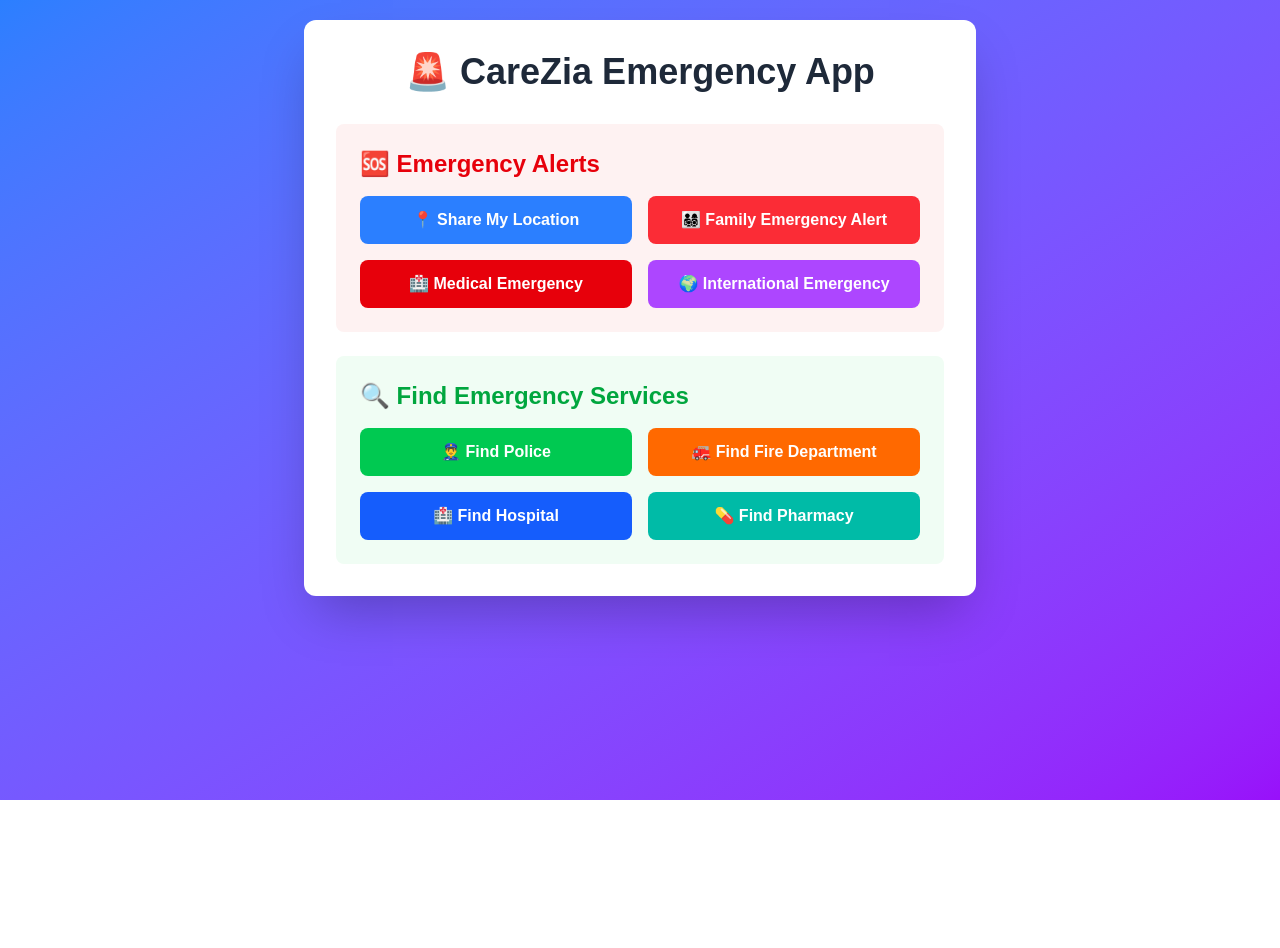
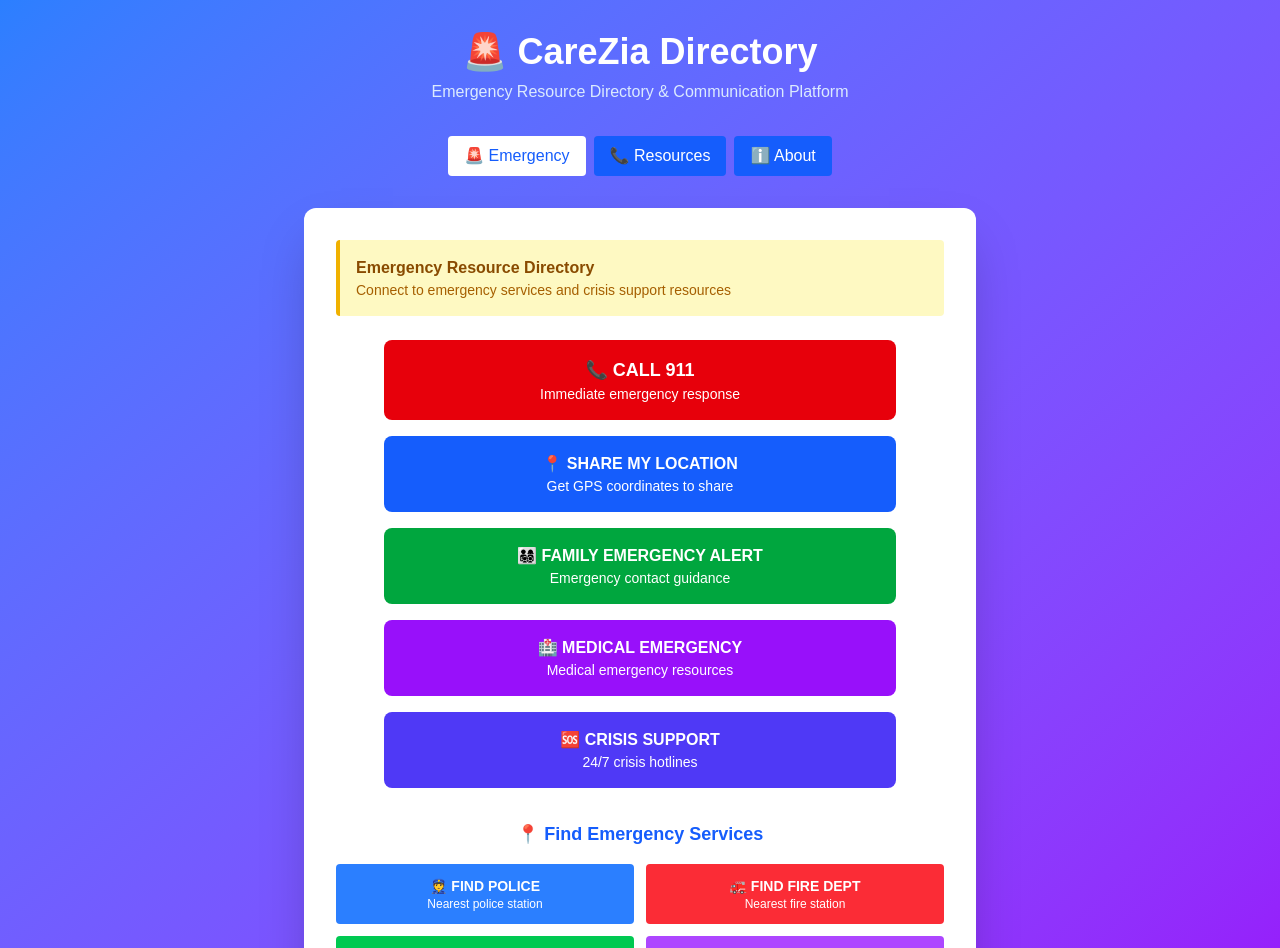
Before and after one commit to jlbillyenterprises-beep/careziaspace, a Next.js app: page / in a window 1280 px wide. Shown: the top 948 px of the page. Before the commit the page ends 800 px from the top, so only its background shows below. Built offline with nearby package versions, Linux system fonts and the light colour scheme.

Commit message:
Update page.tsx

```diff
--- a/app/page.tsx
+++ b/app/page.tsx
@@ -1,52 +1,255 @@
 'use client'
 
-export default function Home() {
+import { useState } from 'react'
+
+export default function CareZiaDirectory() {
+  const [activeTab, setActiveTab] = useState('emergency')
+
+  // Emergency Functions
+  const call911 = () => {
+    if (confirm('This will call 911 Emergency Services. Continue?')) {
+      window.location.href = 'tel:911'
+      shareLocation()
+    }
+  }
+
   const shareLocation = () => {
     if (navigator.geolocation) {
       navigator.geolocation.getCurrentPosition((position) => {
-        const coord = `${position.coords.latitude},${position.coords.longitude}`;
-        alert('📍 Location shared: ' + coord);
-      });
+        const coords = `${position.coords.latitude},${position.coords.longitude}`
+        alert(`Location coordinates: ${coords}\n\nShare these coordinates with emergency contacts if needed.`)
+      }, () => {
+        alert('Location sharing not available. Please manually share your address with emergency contacts.')
+      })
     } else {
-      alert('❌ GPS location not available on this device');
+      alert('GPS not available on this device. Please manually share your location with emergency contacts.')
     }
-  };
+  }
 
-  const familyAlert = () => alert('👨‍👩‍👧‍👦 Family Emergency Alert Sent!');
-  const medicalEmergency = () => alert('🏥 Medical Emergency Alert Sent!');
-  const internationalEmergency = () => alert('🌍 International Emergency Services Contacted!');
-  const findPolice = () => window.open('https://www.google.com/maps/search/police+station+near+me');
-  const findFire = () => window.open('https://www.google.com/maps/search/fire+station+near+me');
-  const findHospital = () => window.open('https://www.google.com/maps/search/hospital+near+me');
-  const findPharmacy = () => window.open('https://www.google.com/maps/search/pharmacy+near+me');
+  const familyAlert = () => {
+    alert('Emergency Alert System:\n\n• Contact your family members directly\n• Share your location if needed\n• Use emergency contact list below')
+  }
 
-  return (
-    <div className="min-h-screen bg-gradient-to-br from-blue-500 to-purple-600 p-5">
-      <div className="max-w-2xl mx-auto bg-white rounded-xl shadow-2xl p-8">
-        <h1 className="text-4xl font-bold text-center text-gray-800 mb-8">
-          🚨 CareZia Emergency App
-        </h1>
+  const medicalEmergency = () => {
+    alert('Medical Emergency Resources:\n\n• Call 911 for immediate medical emergencies\n• Contact your doctor or urgent care\n• Use medical ID information if available')
+  }
 
-        <div className="bg-red-50 p-6 rounded-lg mb-6">
-          <h3 className="text-2xl font-semibold text-red-600 mb-4">🆘 Emergency Alerts</h3>
-          <div className="grid grid-cols-1 md:grid-cols-2 gap-4">
-            <button onClick={shareLocation} className="bg-blue-500 hover:bg-blue-700 text-white font-bold py-3 px-6 rounded-lg">📍 Share My Location</button>
-            <button onClick={familyAlert} className="bg-red-500 hover:bg-red-700 text-white font-bold py-3 px-6 rounded-lg">👨‍👩‍👧‍👦 Family Emergency Alert</button>
-            <button onClick={medicalEmergency} className="bg-red-600 hover:bg-red-800 text-white font-bold py-3 px-6 rounded-lg">🏥 Medical Emergency</button>
-            <button onClick={internationalEmergency} className="bg-purple-500 hover:bg-purple-700 text-white font-bold py-3 px-6 rounded-lg">🌍 International Emergency</button>
-          </div>
-        </div>
+  const crisisSupport = () => {
+    alert('Crisis Support Resources:\n\n• 988 - Suicide & Crisis Lifeline (24/7)\n• 741741 - Crisis Text Line (Text HOME)\n• 1-800-662-4357 - SAMHSA Mental Health Helpline\n• 911 - Life-threatening emergencies')
+  }
 
-        <div className="bg-green-50 p-6 rounded-lg">
-          <h3 className="text-2xl font-semibold text-green-600 mb-4">🔍 Find Emergency Services</h3>
-          <div className="grid grid-cols-1 md:grid-cols-2 gap-4">
-            <button onClick={findPolice} className="bg-green-500 hover:bg-green-700 text-white font-bold py-3 px-6 rounded-lg">👮‍♂️ Find Police</button>
-            <button onClick={findFire} className="bg-orange-500 hover:bg-orange-700 text-white font-bold py-3 px-6 rounded-lg">🚒 Find Fire Department</button>
-            <button onClick={findHospital} className="bg-blue-600 hover:bg-blue-800 text-white font-bold py-3 px-6 rounded-lg">🏥 Find Hospital</button>
-            <button onClick={findPharmacy} className="bg-teal-500 hover:bg-teal-700 text-white font-bold py-3 px-6 rounded-lg">💊 Find Pharmacy</button>
-          </div>
+  // Location Services
+  const findService = (service: string) => {
+    const searchUrls = {
+      police: 'https://www.google.com/maps/search/police+station+near+me',
+      fire: 'https://www.google.com/maps/search/fire+station+near+me',
+      hospital: 'https://www.google.com/maps/search/hospital+emergency+room+near+me',
+      pharmacy: 'https://www.google.com/maps/search/24+hour+pharmacy+near+me'
+    }
+    window.open(searchUrls[service as keyof typeof searchUrls], '_blank')
+  }
+
+  const EmergencyTab = () => (
+    <div className="space-y-6">
+      {/* Main Emergency Controls */}
+      <div className="bg-yellow-100 border-l-4 border-yellow-500 p-4 rounded">
+        <p className="text-yellow-800 font-semibold">Emergency Resource Directory</p>
+        <p className="text-yellow-700 text-sm">Connect to emergency services and crisis support resources</p>
+      </div>
+
+      <div className="grid grid-cols-1 gap-4 max-w-lg mx-auto">
+        <button
+          onClick={call911}
+          className="bg-red-600 hover:bg-red-700 text-white font-bold py-4 px-6 rounded-lg text-lg transition-all"
+        >
+          📞 CALL 911
+          <div className="text-sm font-normal">Immediate emergency response</div>
+        </button>
+
+        <button
+          onClick={shareLocation}
+          className="bg-blue-600 hover:bg-blue-700 text-white font-bold py-4 px-6 rounded-lg transition-all"
+        >
+          📍 SHARE MY LOCATION
+          <div className="text-sm font-normal">Get GPS coordinates to share</div>
+        </button>
+
+        <button
+          onClick={familyAlert}
+          className="bg-green-600 hover:bg-green-700 text-white font-bold py-4 px-6 rounded-lg transition-all"
+        >
+          👨‍👩‍👧‍👦 FAMILY EMERGENCY ALERT
+          <div className="text-sm font-normal">Emergency contact guidance</div>
+        </button>
+
+        <button
+          onClick={medicalEmergency}
+          className="bg-purple-600 hover:bg-purple-700 text-white font-bold py-4 px-6 rounded-lg transition-all"
+        >
+          🏥 MEDICAL EMERGENCY
+          <div className="text-sm font-normal">Medical emergency resources</div>
+        </button>
+
+        <button
+          onClick={crisisSupport}
+          className="bg-indigo-600 hover:bg-indigo-700 text-white font-bold py-4 px-6 rounded-lg transition-all"
+        >
+          🆘 CRISIS SUPPORT
+          <div className="text-sm font-normal">24/7 crisis hotlines</div>
+        </button>
+      </div>
+
+      {/* GPS Location Services */}
+      <div className="mt-8">
+        <h3 className="text-center text-blue-600 font-bold text-lg mb-4">📍 Find Emergency Services</h3>
+
+        <div className="grid grid-cols-2 gap-3">
+          <button
+            onClick={() => findService('police')}
+            className="bg-blue-500 hover:bg-blue-600 text-white font-bold py-3 px-4 rounded text-sm"
+          >
+            👮 FIND POLICE
+            <div className="text-xs font-normal">Nearest police station</div>
+          </button>
+
+          <button
+            onClick={() => findService('fire')}
+            className="bg-red-500 hover:bg-red-600 text-white font-bold py-3 px-4 rounded text-sm"
+          >
+            🚒 FIND FIRE DEPT
+            <div className="text-xs font-normal">Nearest fire station</div>
+          </button>
+
+          <button
+            onClick={() => findService('hospital')}
+            className="bg-green-500 hover:bg-green-600 text-white font-bold py-3 px-4 rounded text-sm"
+          >
+            🏥 FIND HOSPITAL
+            <div className="text-xs font-normal">Nearest emergency room</div>
+          </button>
+
+          <button
+            onClick={() => findService('pharmacy')}
+            className="bg-purple-500 hover:bg-purple-600 text-white font-bold py-3 px-4 rounded text-sm"
+          >
+            💊 FIND PHARMACY
+            <div className="text-xs font-normal">24-hour pharmacy</div>
+          </button>
         </div>
       </div>
     </div>
-  );
+  )
+
+  const ResourcesTab = () => (
+    <div className="space-y-6">
+      <div className="bg-blue-50 p-6 rounded-lg">
+        <h3 className="text-xl font-semibold text-blue-800 mb-4">Crisis Support Hotlines</h3>
+        <div className="space-y-3 text-blue-700">
+          <div><strong>988</strong> - Suicide & Crisis Lifeline (24/7)</div>
+          <div><strong>741741</strong> - Crisis Text Line (Text "HOME")</div>
+          <div><strong>1-800-662-4357</strong> - SAMHSA Mental Health</div>
+          <div><strong>1-800-799-7233</strong> - Domestic Violence Hotline</div>
+          <div><strong>911</strong> - Life-threatening emergencies</div>
+        </div>
+      </div>
+
+      <div className="bg-green-50 p-6 rounded-lg">
+        <h3 className="text-xl font-semibold text-green-800 mb-4">Mental Health Resources</h3>
+        <div className="space-y-2 text-green-700">
+          <div>• National Alliance on Mental Illness (NAMI)</div>
+          <div>• Psychology Today therapist directory</div>
+          <div>• Local community mental health centers</div>
+          <div>• Employee Assistance Programs (EAP)</div>
+        </div>
+      </div>
+
+      <div className="bg-yellow-50 p-6 rounded-lg">
+        <h3 className="text-xl font-semibold text-yellow-800 mb-4">Important Notes</h3>
+        <div className="space-y-2 text-yellow-700 text-sm">
+          <div>• This is a resource directory, not professional services</div>
+          <div>• Always contact licensed professionals for medical/mental health needs</div>
+          <div>• Verify phone numbers independently</div>
+          <div>• Keep emergency contacts updated</div>
+        </div>
+      </div>
+    </div>
+  )
+
+  const AboutTab = () => (
+    <div className="space-y-6">
+      <div className="bg-gray-50 p-6 rounded-lg">
+        <h3 className="text-xl font-semibold text-gray-800 mb-4">About CareZia Directory</h3>
+        <p className="text-gray-700 mb-4">
+          CareZia is an emergency resource directory designed to help individuals and families quickly
+          access emergency services and crisis support resources when needed.
+        </p>
+        <p className="text-gray-700">
+          We provide organized access to verified emergency contact information and location services
+          to help coordinate emergency response and family communication during crisis situations.
+        </p>
+      </div>
+
+      <div className="bg-red-50 border border-red-200 p-6 rounded-lg">
+        <h4 className="text-red-800 font-semibold mb-2">Important Disclaimer</h4>
+        <p className="text-red-700 text-sm">
+          This platform provides directory services and resource coordination only. We do not provide
+          medical, mental health, or emergency response services directly. Always contact licensed
+          professionals and official emergency services for actual assistance.
+        </p>
+      </div>
+    </div>
+  )
+
+  return (
+    <div className="min-h-screen bg-gradient-to-br from-blue-500 to-purple-600">
+      <div className="container mx-auto px-4 py-8">
+        {/* Header */}
+        <div className="text-center mb-8">
+          <h1 className="text-4xl font-bold text-white mb-2">🚨 CareZia Directory</h1>
+          <p className="text-blue-100">Emergency Resource Directory & Communication Platform</p>
+        </div>
+
+        {/* Navigation */}
+        <div className="flex justify-center mb-8 space-x-2">
+          <button
+            onClick={() => setActiveTab('emergency')}
+            className={`px-4 py-2 rounded font-medium transition ${
+              activeTab === 'emergency'
+                ? 'bg-white text-blue-600'
+                : 'bg-blue-600 text-white hover:bg-blue-700'
+            }`}
+          >
+            🚨 Emergency
+          </button>
+          <button
+            onClick={() => setActiveTab('resources')}
+            className={`px-4 py-2 rounded font-medium transition ${
+              activeTab === 'resources'
+                ? 'bg-white text-blue-600'
+                : 'bg-blue-600 text-white hover:bg-blue-700'
+            }`}
+          >
+            📞 Resources
+          </button>
+          <button
+            onClick={() => setActiveTab('about')}
+            className={`px-4 py-2 rounded font-medium transition ${
+              activeTab === 'about'
+                ? 'bg-white text-blue-600'
+                : 'bg-blue-600 text-white hover:bg-blue-700'
+            }`}
+          >
+            ℹ️ About
+          </button>
+        </div>
+
+        {/* Content */}
+        <div className="max-w-2xl mx-auto bg-white rounded-xl shadow-2xl p-8">
+          {activeTab === 'emergency' && <EmergencyTab />}
+          {activeTab === 'resources' && <ResourcesTab />}
+          {activeTab === 'about' && <AboutTab />}
+        </div>
+      </div>
+    </div>
+  )
 }
```
